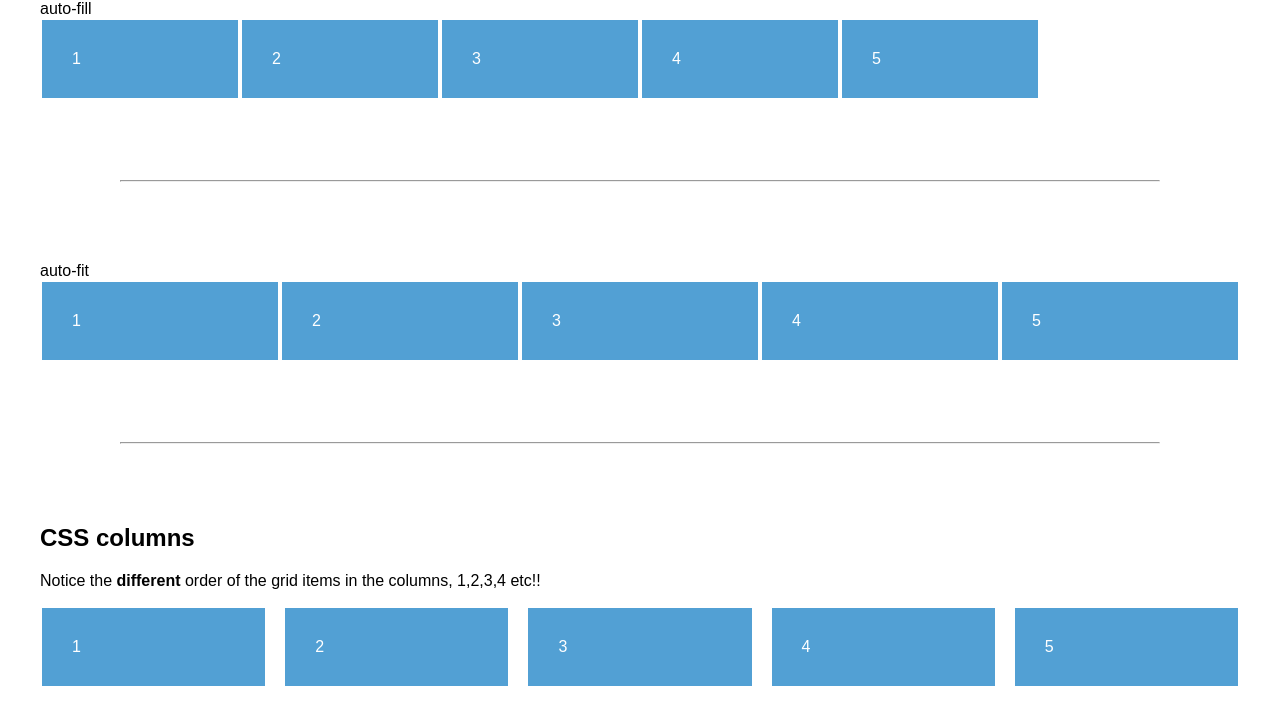
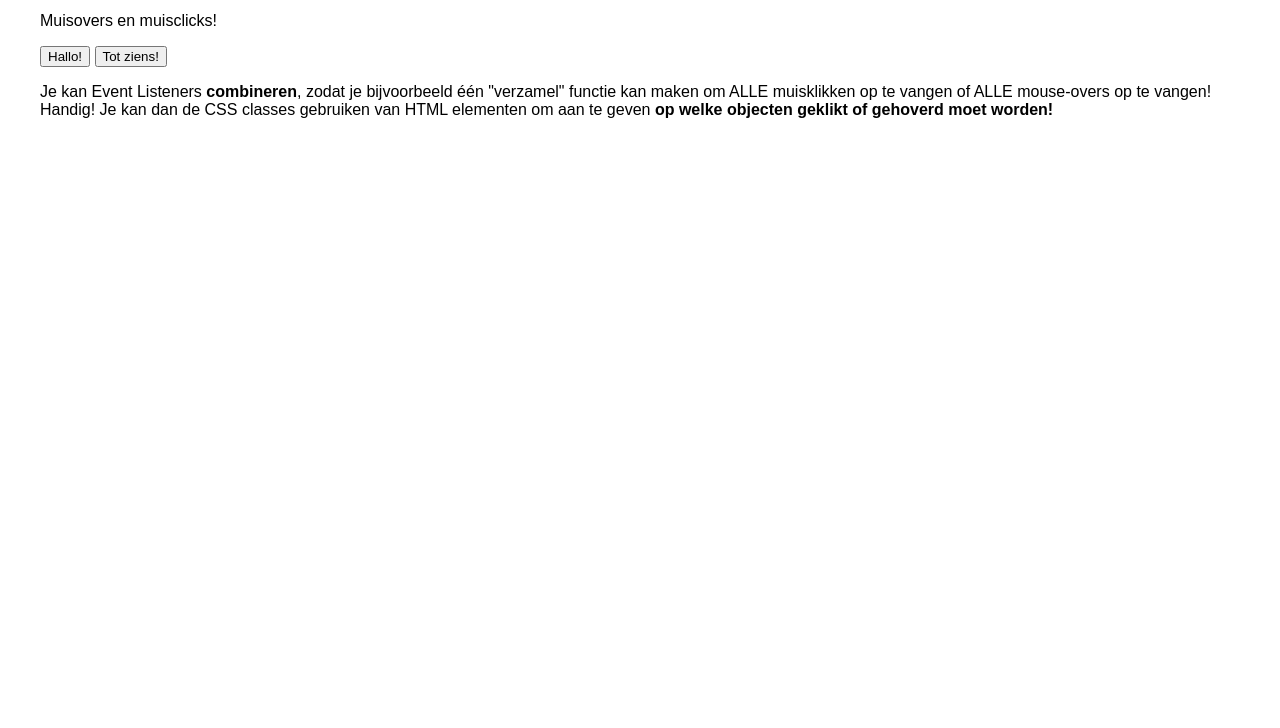
Before and after one commit to davidvandenbor/event-listeners-in-javascript-dutch, a website built with Parcel: page index.html in a window 1280 px wide. Shown: the part 108-836 px from the top of the page. After the commit the page ends 800 px from the top, so only its background shows below. Built offline with nearby package versions, Linux system fonts and the light colour scheme; files whose address does not match are found by name.

Commit message:
Update index.html

```diff
--- a/index.html
+++ b/index.html
@@ -1,77 +1,28 @@
 <!DOCTYPE html>
 <html lang="en">
+	<head>
+		<meta charset="UTF-8" />
+		<meta http-equiv="X-UA-Compatible" content="IE=edge" />
+		<meta name="viewport" content="width=device-width, initial-scale=1.0" />
+		<link rel="stylesheet" href="style.css" />
 
-<head>
-   <meta charset="UTF-8">
-   <meta name="viewport" content="width=device-width, initial-scale=1.0">
-   <title>Scalable CSS grids and CSS columns without media queries</title>
-   <link rel="stylesheet" href="style.css">
-</head>
-<body>
+		<title>Event Listeners in Javascript - Dutch version</title>
+	</head>
 
-<p>Make the screen wider than 1330px and you'll see the difference between auto-fill and auto-fit! With auto-fit, the columns will automatically expand to take up all of the available horizontal space. </p>
+	<body>
+		<h1>Javascript events</h1>
+		<p>Muisovers en muisclicks!</p>
 
-   auto-fill
-<div class="grid-container-cssgrid grid-container--fill">
-  <div class="grid-element">
-    1
-  </div>
-  <div class="grid-element">
-    2
-  </div>
-  <div class="grid-element">
-    3
-  </div>
-  <div class="grid-element">
-    4
-  </div>
-  <div class="grid-element">
-    5
-  </div>
-</div>
+		<button class="hello">Hallo!</button>
+		<button class="goodbye">Tot ziens!</button>
+		<section class="post-it"></section>
 
-<hr>
+		<p>Je kan Event Listeners <strong>combineren</strong>, zodat je bijvoorbeeld één "verzamel" functie kan maken om ALLE muisklikken op te vangen of ALLE mouse-overs op te vangen! Handig! Je kan dan de CSS classes gebruiken van HTML elementen om aan te geven<strong> op welke objecten geklikt of gehoverd moet worden!</strong></p>
+		<img src="event-listener-global.png" alt="" />
 
-auto-fit
-<div class="grid-container-cssgrid grid-container--fit">
-  <div class="grid-element">
-    1
-  </div>
-  <div class="grid-element">
-    2
-  </div>
-  <div class="grid-element">
-    3
-  </div>
-  <div class="grid-element">
-    4
-  </div>
-  <div class="grid-element">
-    5
-  </div>
-</div>
+		<div id="paarsblokje"></div>
+		<div id="roodblokje"></div>
 
-<hr>
-
-<h2>CSS columns</h2>
-   <p>Notice the <strong>different</strong> order of the grid items in the columns, 1,2,3,4 etc!!</p>
-<div class="grid-container csscolumns">
-  <div class="grid-element">
-    1
-  </div>
-  <div class="grid-element">
-    2
-  </div>
-  <div class="grid-element">
-    3
-  </div>
-  <div class="grid-element">
-    4
-  </div>
-  <div class="grid-element">
-    5
-  </div>
-</div>
-
-</body>
+		<script src="scripts.js"></script>
+	</body>
 </html>
```
